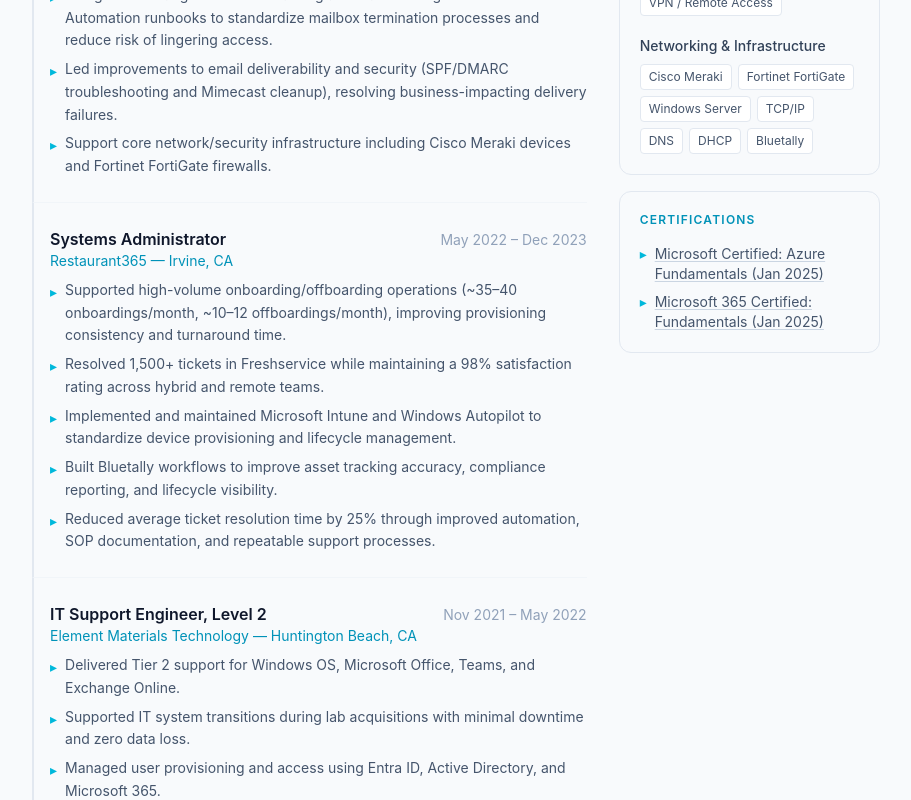
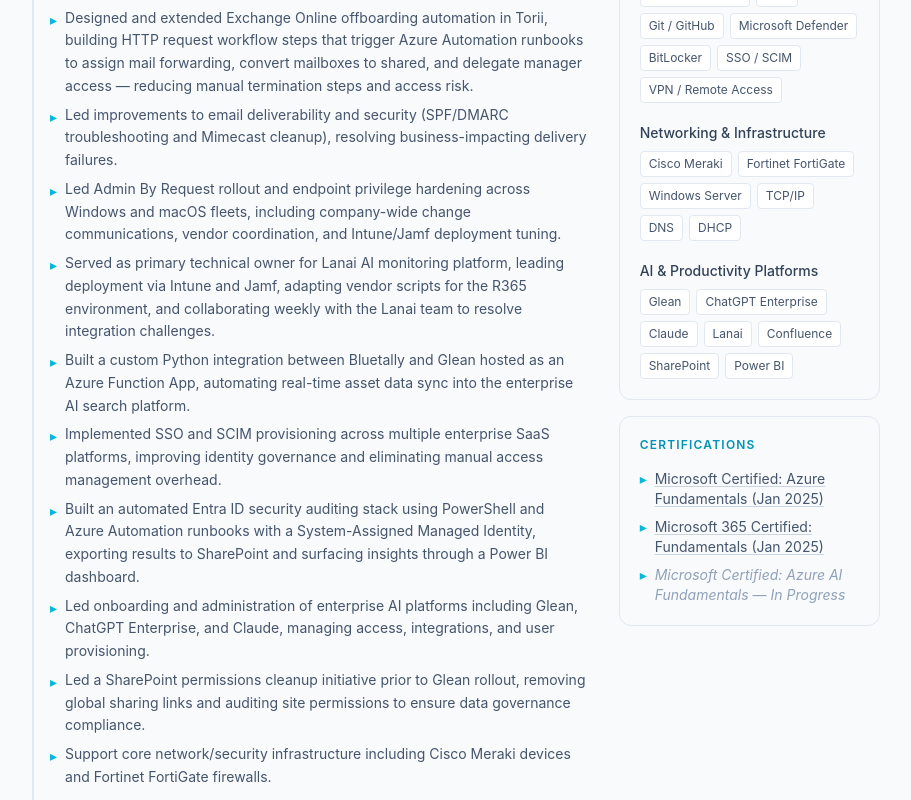
Before and after one commit to Cameron-Mordoff/mordoff-website, a Next.js app: page /resume in a window 1280 px wide. Shown: the part 840-1640 px from the top of the page, without its empty margins (184-1095 px from the left). Built offline with nearby package versions, Linux system fonts and the light colour scheme.

Commit message:
Updated skills

```diff
--- a/src/app/page.tsx
+++ b/src/app/page.tsx
@@ -11,15 +11,19 @@
 const SKILL_GROUPS = [
   {
     category: "Endpoint & Identity",
-    skills: ["Microsoft Intune", "Windows Autopilot", "Jamf", "Entra ID (Azure AD)", "Microsoft 365", "Exchange Online", "Group Policy (GPO)"],
+    skills: ["Microsoft Intune", "Windows Autopilot", "Jamf", "Entra ID (Azure AD)", "Microsoft 365", "Exchange Online", "Mimecast", "Freshservice", "Admin By Request", "Patch My PC", "Bluetally"],
   },
   {
     category: "Automation & Security",
-    skills: ["PowerShell", "Azure Automation", "Microsoft Defender", "BitLocker", "SSO Integrations"],
+    skills: ["PowerShell", "Python", "Azure Automation", "Azure Functions", "Torii", "Git / GitHub", "Microsoft Defender", "BitLocker", "SSO / SCIM", "VPN / Remote Access"],
   },
   {
     category: "Networking & Infrastructure",
     skills: ["Cisco Meraki", "Fortinet FortiGate", "Windows Server", "TCP/IP", "DNS", "DHCP"],
+  },
+  {
+    category: "AI & Productivity Platforms",
+    skills: ["Glean", "ChatGPT Enterprise", "Claude", "Lanai", "Confluence", "SharePoint", "Power BI"],
   },
 ];
 
--- a/src/app/resume/page.tsx
+++ b/src/app/resume/page.tsx
@@ -17,8 +17,15 @@
       "Support enterprise onboarding/offboarding volume averaging ~35–40 onboardings/month and ~15 offboardings/month through automation-first workflows.",
       "Built and maintained Windows endpoint management foundation using Intune + Windows Autopilot, supporting standardized deployment, policy enforcement, and secure configurations.",
       "Developed and deployed Intune Proactive Remediation solution (Windows Update Health & Repair) to detect and repair unhealthy Windows Update states, improving patch reliability and reducing manual troubleshooting.",
-      "Designed Exchange Online offboarding automation using Torii + Azure Automation runbooks to standardize mailbox termination processes and reduce risk of lingering access.",
+      "Designed and extended Exchange Online offboarding automation in Torii, building HTTP request workflow steps that trigger Azure Automation runbooks to assign mail forwarding, convert mailboxes to shared, and delegate manager access — reducing manual termination steps and access risk.",
       "Led improvements to email deliverability and security (SPF/DMARC troubleshooting and Mimecast cleanup), resolving business-impacting delivery failures.",
+      "Led Admin By Request rollout and endpoint privilege hardening across Windows and macOS fleets, including company-wide change communications, vendor coordination, and Intune/Jamf deployment tuning.",
+      "Served as primary technical owner for Lanai AI monitoring platform, leading deployment via Intune and Jamf, adapting vendor scripts for the R365 environment, and collaborating weekly with the Lanai team to resolve integration challenges.",
+      "Built a custom Python integration between Bluetally and Glean hosted as an Azure Function App, automating real-time asset data sync into the enterprise AI search platform.",
+      "Implemented SSO and SCIM provisioning across multiple enterprise SaaS platforms, improving identity governance and eliminating manual access management overhead.",
+      "Built an automated Entra ID security auditing stack using PowerShell and Azure Automation runbooks with a System-Assigned Managed Identity, exporting results to SharePoint and surfacing insights through a Power BI dashboard.",
+      "Led onboarding and administration of enterprise AI platforms including Glean, ChatGPT Enterprise, and Claude, managing access, integrations, and user provisioning.",
+      "Led a SharePoint permissions cleanup initiative prior to Glean rollout, removing global sharing links and auditing site permissions to ensure data governance compliance.",
       "Support core network/security infrastructure including Cisco Meraki devices and Fortinet FortiGate firewalls.",
     ],
   },
@@ -28,11 +35,10 @@
     location: "Irvine, CA",
     period: "May 2022 – Dec 2023",
     bullets: [
-      "Supported high-volume onboarding/offboarding operations (~35–40 onboardings/month, ~10–12 offboardings/month), improving provisioning consistency and turnaround time.",
-      "Resolved 1,500+ tickets in Freshservice while maintaining a 98% satisfaction rating across hybrid and remote teams.",
-      "Implemented and maintained Microsoft Intune and Windows Autopilot to standardize device provisioning and lifecycle management.",
-      "Built Bluetally workflows to improve asset tracking accuracy, compliance reporting, and lifecycle visibility.",
-      "Reduced average ticket resolution time by 25% through improved automation, SOP documentation, and repeatable support processes.",
+      "Resolved 1,500+ tickets in Freshservice while maintaining a 98% satisfaction rating across hybrid and remote teams supporting onboarding/offboarding volume of ~35–40 onboardings/month.",
+      "Implemented Microsoft Intune and Windows Autopilot from the ground up, establishing the device provisioning and lifecycle management foundation still in use today.",
+      "Introduced Bluetally as the organization's asset tracking platform, building initial workflows for compliance reporting and lifecycle visibility.",
+      "Reduced average ticket resolution time by 25% through automation, SOP documentation, and repeatable support processes.",
     ],
   },
   {
@@ -82,15 +88,19 @@
 const SKILLS_GROUPS = [
   {
     category: "Endpoint & Identity",
-    items: ["Intune", "Windows Autopilot", "Jamf", "Entra ID (Azure AD)", "Microsoft 365", "Exchange Online", "Group Policy (GPO)", "Freshservice", "Admin By Request"],
+    items: ["Intune", "Windows Autopilot", "Jamf", "Entra ID (Azure AD)", "Microsoft 365", "Exchange Online", "Mimecast", "Freshservice", "Admin By Request", "Patch My PC", "Bluetally"],
   },
   {
     category: "Automation & Security",
-    items: ["PowerShell", "Azure Automation", "Microsoft Defender", "BitLocker", "Endpoint Encryption", "SSO Integrations", "VPN / Remote Access"],
+    items: ["PowerShell", "Python", "Azure Automation", "Azure Functions", "Torii", "Git / GitHub", "Microsoft Defender", "BitLocker", "SSO / SCIM", "VPN / Remote Access"],
   },
   {
     category: "Networking & Infrastructure",
-    items: ["Cisco Meraki", "Fortinet FortiGate", "Windows Server", "TCP/IP", "DNS", "DHCP", "Bluetally"],
+    items: ["Cisco Meraki", "Fortinet FortiGate", "Windows Server", "TCP/IP", "DNS", "DHCP"],
+  },
+  {
+    category: "AI & Productivity Platforms",
+    items: ["Glean", "ChatGPT Enterprise", "Claude", "Lanai", "Confluence", "SharePoint", "Power BI"],
   },
 ];
 
@@ -113,6 +123,10 @@
   {
     label: "Microsoft 365 Certified: Fundamentals (Jan 2025)",
     url: "https://learn.microsoft.com/api/credentials/share/en-us/Cameron-Mordoff/8CB0593091AD06AF?sharingId=594E2B6298055279",
+  },
+  {
+    label: "Microsoft Certified: Azure AI Fundamentals — In Progress",
+    url: null,
   },
 ];
 
@@ -148,8 +162,9 @@
             Senior Systems Administrator with 7+ years of experience supporting and scaling enterprise IT environments.
             Strong focus on automation, endpoint management, identity systems, and security operations. Skilled in
             Microsoft Intune, Windows Autopilot, Jamf, Entra ID (Azure AD), Microsoft 365, and Exchange Online. Known
-            for building reliable, repeatable workflows through PowerShell and Azure Automation, improving compliance,
-            reducing manual IT workload, and supporting AI/knowledge platforms including Glean and ChatGPT.
+            for building reliable, repeatable workflows through PowerShell, Python, and Azure Automation — improving
+            compliance, reducing manual IT workload, and leading the onboarding and administration of enterprise AI
+            platforms including Glean, ChatGPT Enterprise, and Claude.
           </p>
         </div>
 
@@ -237,6 +252,7 @@
                 {CERTIFICATIONS.map((cert, i) => (
                   <li key={i} className="flex gap-2 text-slate-600 dark:text-slate-300 print:text-slate-700 text-sm">
                     <span className="text-cyan-500 print:text-slate-400 shrink-0">▸</span>
+                    {cert.url ? (
                       <a
                         href={cert.url}
                         target="_blank"
@@ -245,6 +261,9 @@
                       >
                         {cert.label}
                       </a>
+                    ) : (
+                      <span className="italic text-slate-400 dark:text-slate-500">{cert.label}</span>
+                    )}
                   </li>
                 ))}
               </ul>
```
Lines whose indentation alone changed are shown as unchanged.
